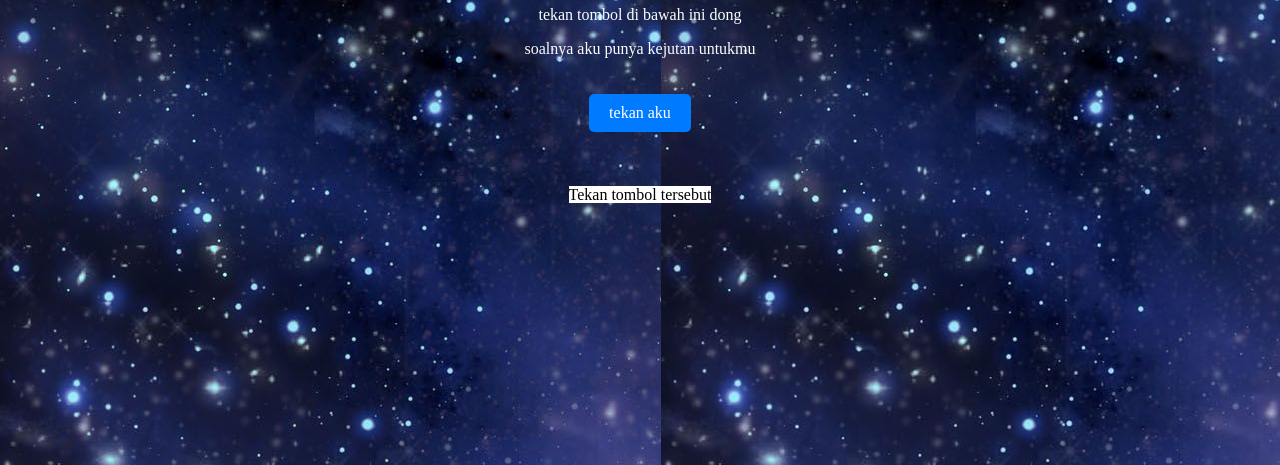
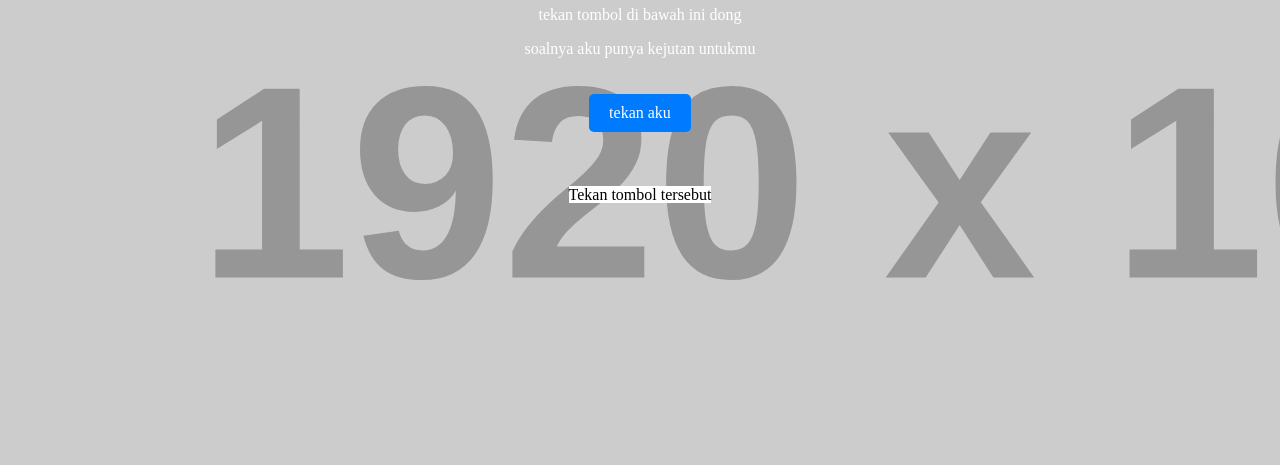
Before and after one commit to Uknown-Player/Learn, a plain HTML site: page index.html in a window 1280 px wide. Shown: the part 335-800 px from the top of the page. Drawn offline with Linux system fonts and the light colour scheme; placeholder pictures from the web are drawn by us.

Commit message:
first project

```diff
--- a/stylea.css
+++ b/stylea.css
@@ -5,7 +5,7 @@ body, html {
     display: flex;
     justify-content: center; /* Memusatkan secara horizontal */
     align-items: center;    /* Memusatkan secara vertikal */
-    background-image: url('picture.jpeg');
+    background-image: url('https://via.placeholder.com/1920x1080');
 }
 
 h1 {
```
